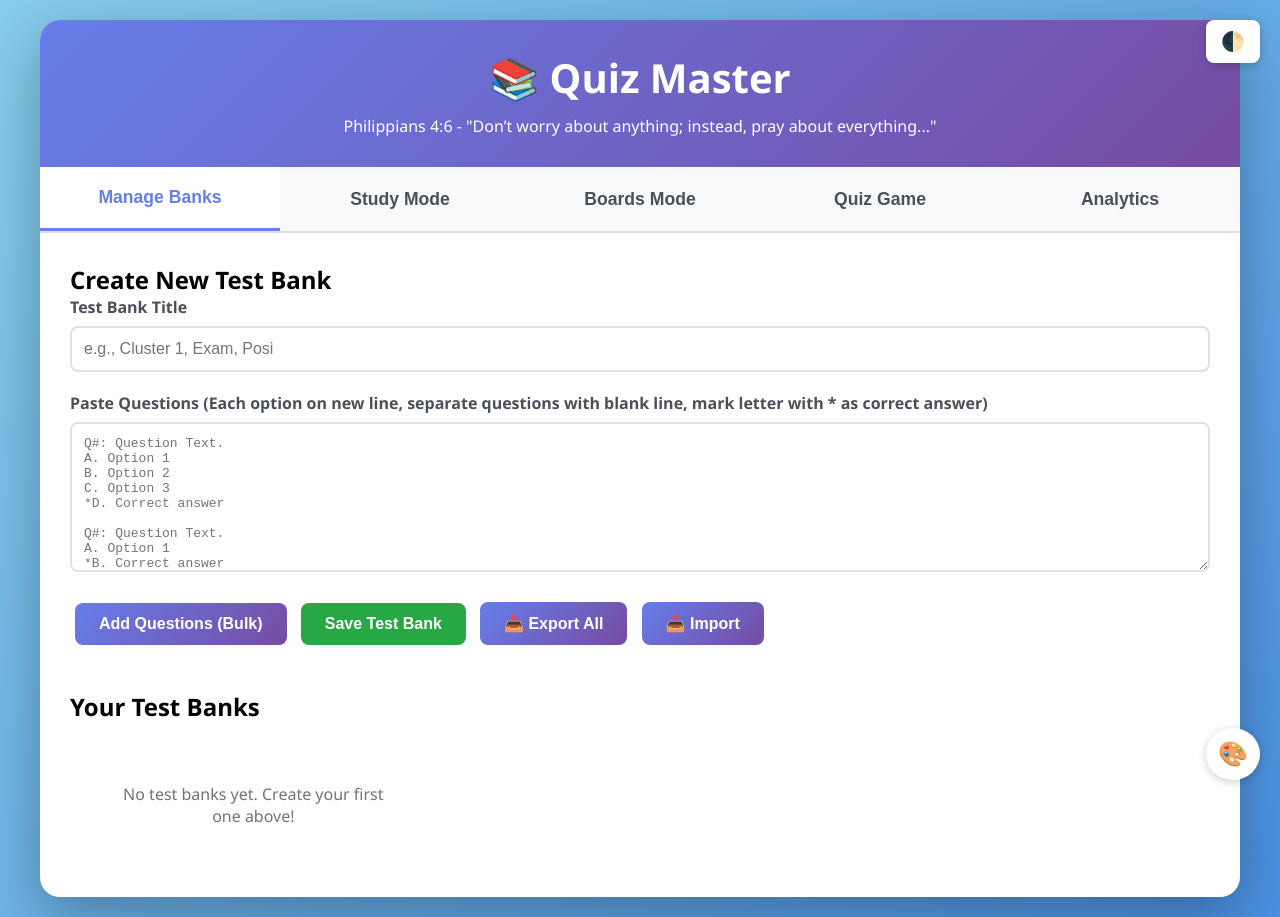
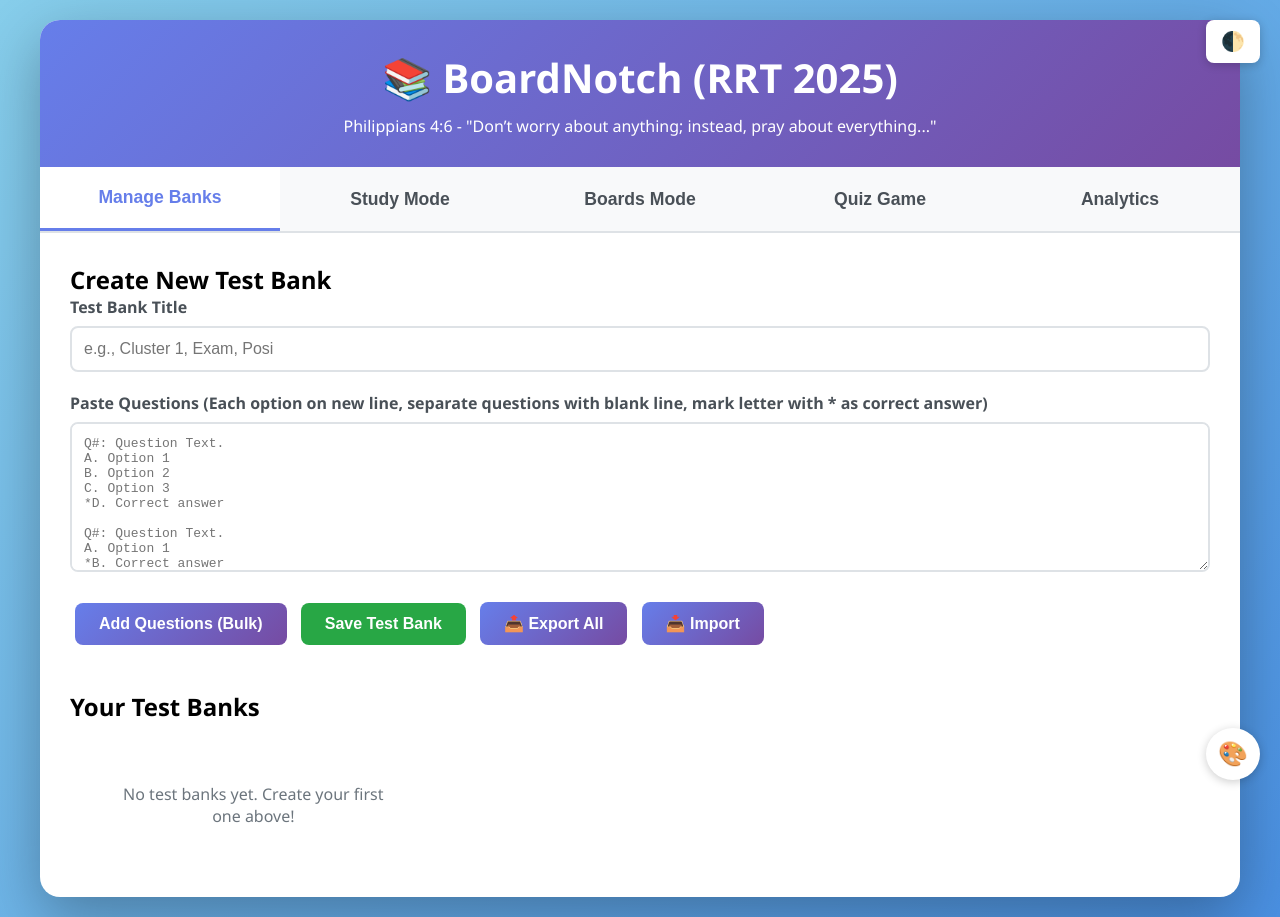
Before and after one commit to enzdacs/Test-Bank-Creator, a plain HTML site: page index.html in a window 1280 px wide. Drawn offline with Linux system fonts and the light colour scheme.

Commit message:
Update index.html

```diff
--- a/index.html
+++ b/index.html
@@ -3,7 +3,7 @@
 <head>
     <meta charset="UTF-8">
     <meta name="viewport" content="width=device-width, initial-scale=1.0, maximum-scale=1.0, user-scalable=no">
-    <title>Quiz Master</title>
+    <title>BoardNotch</title>
     <style>
         * {
             margin: 0;
@@ -1284,7 +1284,7 @@
     </div>
     <div class="container">
     <div class="header">
-        <h1>📚 Quiz Master</h1>
+        <h1>📚 BoardNotch (RRT 2025)</h1>
         <p>Philippians 4:6 - "Don’t worry about anything; instead, pray about everything..."</p>
     </div>
 
@@ -1555,7 +1555,7 @@
 
 <script>
     // ============================================
-    // QUIZ MASTER APPLICATION
+    // BoardNotch APPLICATION
     // ============================================
 
     class QuizMasterApp {
```
